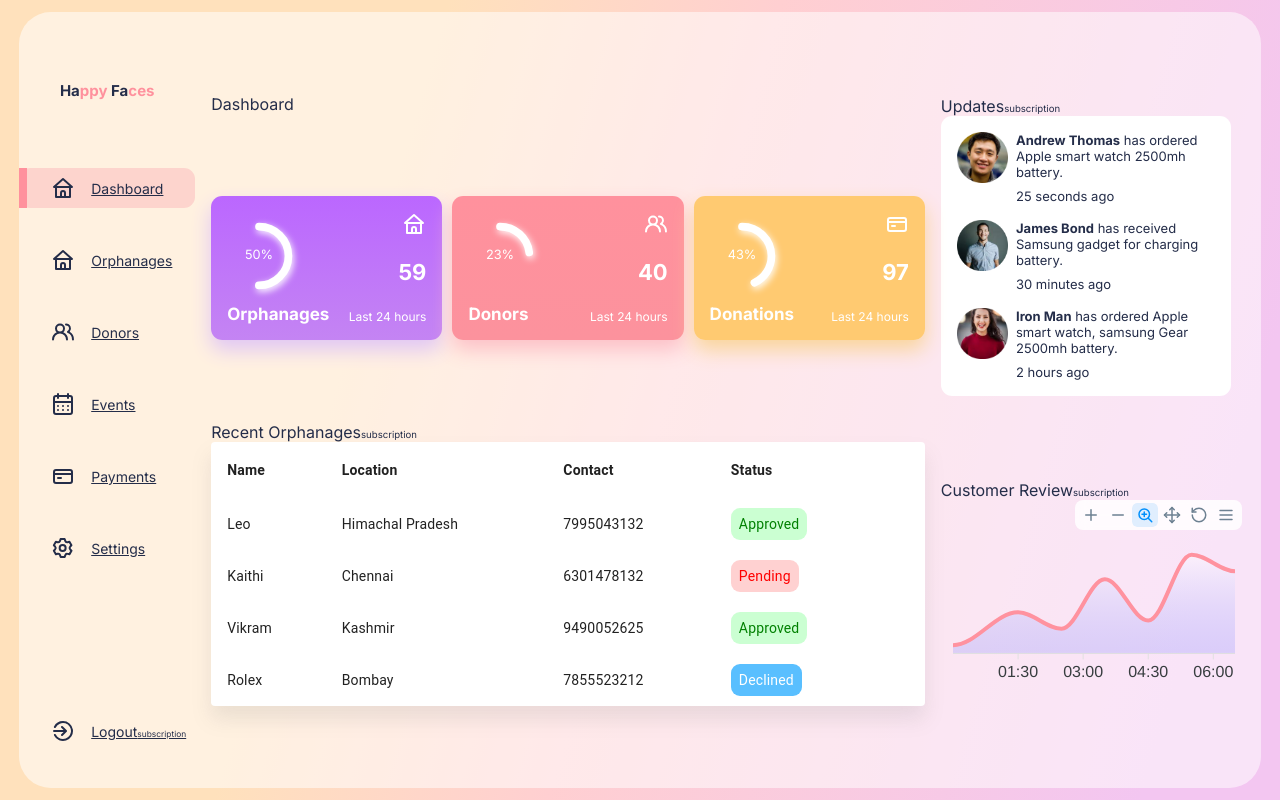
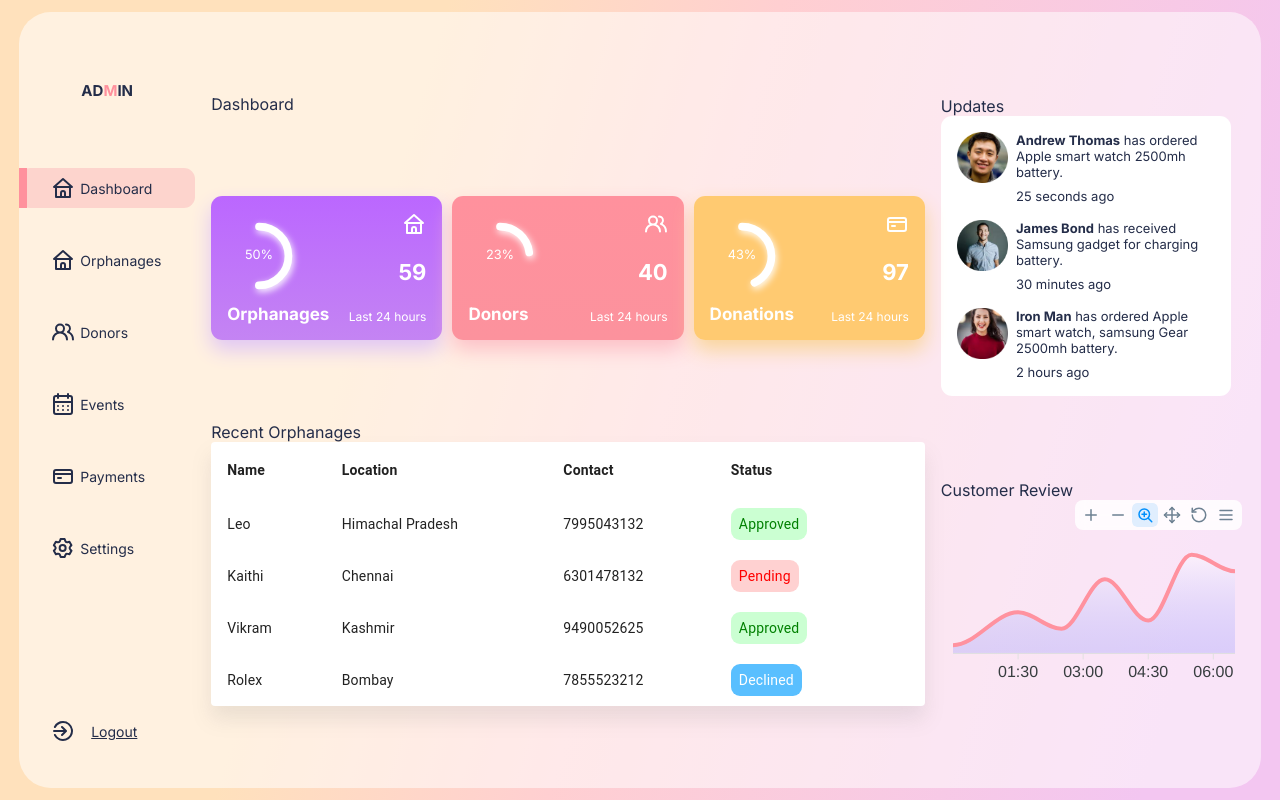
Before and after one commit to SMK-hub/HappyFaces, a React (Create React App) app in the folder frontend/: page /admin-dashboard in a window 1280 px wide. Built offline with nearby package versions, Linux system fonts and the light colour scheme.

Commit message:
Partial Admin Dashboard merge

```diff
--- a/frontend/src/App.js
+++ b/frontend/src/App.js
@@ -55,7 +55,7 @@ const App = () => {
         <Route path="/OrphanageHome/events" element={<EventTable/>}/>
         <Route path="/OrphanageHome/payments" element={<PaymentDashboard/>}/>
 
-        {/* <Route path="/orphanages" element={<OrphDash/>}/> */}
+        <Route path="/orphanages" element={<OrphDash/>}/>
       </Routes>
     </Router>
   );
--- a/frontend/src/components/Admin_Dashboard/DashboardAdmin.js
+++ b/frontend/src/components/Admin_Dashboard/DashboardAdmin.js
@@ -7,20 +7,18 @@ import OrphDash from './components/OrphDash/OrphDash.jsx';
 import Home from './components/AdminHome';
 
 function DashboardAdmin() {
-  // State to manage the selected option
   const [selectedOption, setSelectedOption] = useState(null);
 
-  // Function to handle option selection
   const handleOptionSelect = (option) => {
     console.log(option)
     setSelectedOption(option);
   };
-  // Function to render content based on the selected option
+
   const renderContent = () => {
     switch (selectedOption) {
       case 'dashboard':
         return <Home/>;
-      case ' Orphanages':
+      case 'Orphanages':
         return <OrphDash />;
       // case 'profile':
       //   return <Profile />;
@@ -31,8 +29,8 @@ function DashboardAdmin() {
       case 'mainDash':
         return <MainDash />;
       default:
-        return <MainDash />; // Render nothing if no option is selected
-    }
+        return <MainDash />;
+      }
   };
 
   return (
--- a/frontend/src/components/Admin_Dashboard/Data/Data.js
+++ b/frontend/src/components/Admin_Dashboard/Data/Data.js
@@ -27,12 +27,12 @@ export const SidebarData = [
   {
     icon: UilHome,
     heading: "Dashboard",
-    path: "/",
+    path: "dashboard",
   },
   {
     icon: UilHome,
     heading: "Orphanages",
-    path: "/orphanages",
+    path: "Orphanages",
   },
   {
     icon: UilUsersAlt,
--- a/frontend/src/components/Admin_Dashboard/components/Card/Card.css
+++ b/frontend/src/components/Admin_Dashboard/components/Card/Card.css
@@ -59,10 +59,10 @@
 }
 
 /* ExpandedCard */
-.ExpandedCard {
+.ExpandedCard1 {
   position: absolute;
   width: 60%;
-  height: 70vh;
+  height:70%;
   z-index: 9;
   left: 13rem;
   border-radius: 1rem;
@@ -72,13 +72,13 @@
   justify-content: space-around;
   padding: 1rem;
 }
-.ExpandedCard > span:nth-of-type(1) {
+.ExpandedCard1 > span:nth-of-type(1) {
   color: white;
   font-size: 26px;
   font-weight: bold;
   text-shadow: 0px 0px 15px white;
 }
-.ExpandedCard > span:nth-of-type(2) {
+.ExpandedCard1 > span:nth-of-type(2) {
   color: rgb(236, 236, 236);
   font-size: 15px;
 }
@@ -88,15 +88,16 @@
 }
 
 @media screen and (max-width: 1200px) {
-  .ExpandedCard {
+  .ExpandedCard1 {
     top: 2rem;
-    height: 45vh;
+    height: fit-content;
     left: 6rem;
+    width: fit-content;
   }
 }
 
 @media screen and (max-width: 768px) {
-  .ExpandedCard {
+  .ExpandedCard1 {
     top: 8rem;
     height: 50%;
     left: 25px;
--- a/frontend/src/components/Admin_Dashboard/components/Card/Card.jsx
+++ b/frontend/src/components/Admin_Dashboard/components/Card/Card.jsx
@@ -110,7 +110,7 @@ function ExpandedCard({ param, setExpanded }) {
 
   return (
     <motion.div
-      className="ExpandedCard"
+      className="ExpandedCard1"
       style={{
         background: param.color.backGround,
         boxShadow: param.color.boxShadow,
--- a/frontend/src/components/Admin_Dashboard/components/OrphDash/OrphDash.jsx
+++ b/frontend/src/components/Admin_Dashboard/components/OrphDash/OrphDash.jsx
@@ -50,7 +50,6 @@ const OrphDash = () => {
     <div className="OrphDash">
       <h2>Verified Orphanages</h2>
 
-      {/* Dropdown Search Bar */}
       <label htmlFor="locationFilter">Search by Location</label>
       <select id="locationFilter" value={selectedLocation} onChange={handleLocationChange}>
         {uniqueLocations.map((location, index) => (
--- a/frontend/src/components/Admin_Dashboard/components/Sidebar.jsx
+++ b/frontend/src/components/Admin_Dashboard/components/Sidebar.jsx
@@ -9,9 +9,13 @@ import { Link } from "react-router-dom";
 
 // ... (imports and other code)
 
-const Sidebar = () => {
+const Sidebar = ({onOptionSelect}) => {
   const [selected, setSelected] = useState(0);
   const [expanded, setExpanded] = useState(true);
+  const SelectOption=(value)=>{
+
+    onOptionSelect(value);
+  }
 
   const sidebarVariants = {
     true: {
@@ -38,25 +42,26 @@ const Sidebar = () => {
       >
         {/* logo */}
         <div className="logo">
-          <span>
-            Ha<span>ppy</span> Fa<span>ces</span>
-          </span>
+        <span style={{display:"flex",flexDirection:'row'}}>
+          AD<span>M</span>IN
+        </span>
         </div>
 
         <div className="menu">
-          {SidebarData.map((item, index) => (
-            <Link
-              to={item.path}
-              className={
-                selected === index ? "menuItem active" : "menuItem"
-              }
+        {SidebarData.map((item, index) => {
+          return (
+
+            <div
+              className={selected === index ? "menuItem active" : "menuItem"}
               key={index}
               onClick={() => setSelected(index)}
-            >
+            ><div style={{display:'flex',flexDirection:'row',alignItems:'center',gap:'5px'}} onClick={()=>{SelectOption(item.path)}}>
               <item.icon />
               <span>{item.heading}</span>
-            </Link>
-          ))}
+              </div>
+            </div>
+          );
+        })}
           {/* signoutIcon */}
           <Link to="/logout" className="menuItem">
             <UilSignOutAlt />
--- a/frontend/src/components/All_css/Registration.css
+++ b/frontend/src/components/All_css/Registration.css
@@ -130,7 +130,6 @@
     &::after {
       font-size: 0.6em;
       font-weight: 100;
-      content: 'subscription';
     }
   }
 
--- a/frontend/src/components/Orphanage_Dashboard/DashboardOrphanage.js
+++ b/frontend/src/components/Orphanage_Dashboard/DashboardOrphanage.js
@@ -12,15 +12,13 @@ import PaymentDashboard from './components/Payments/Payment';
 import MainDash from './components/MainDash/MainDash';
 
 function DashboardOrphanage() {
-  // State to manage the selected option
   const [selectedOption, setSelectedOption] = useState(null);
 
-  // Function to handle option selection
   const handleOptionSelect = (option) => {
     console.log(option)
     setSelectedOption(option);
   };
-  // Function to render content based on the selected option
+
   const renderContent = () => {
     switch (selectedOption) {
       case 'home':
@@ -36,7 +34,7 @@ function DashboardOrphanage() {
       case 'mainDash':
         return <MainDash />;
       default:
-        return <MainDash/>; // Render nothing if no option is selected
+        return <MainDash/>;
     }
   };
 
--- a/frontend/src/components/Orphanage_Dashboard/components/Sidebar.jsx
+++ b/frontend/src/components/Orphanage_Dashboard/components/Sidebar.jsx
@@ -59,10 +59,10 @@ const SelectOption=(value)=>{
           );
         })}
         {/* signoutIcon */}
-        <div className="menuItem">
-          <UilSignOutAlt />
-          <p>Sign Out</p>
-        </div>
+        <Link to="/logout" className="menuItem">
+            <UilSignOutAlt />
+            <h3>Logout</h3>
+          </Link>
       </div>
     </motion.div>
     </>
```
Also changed, not shown: 1 other file (tests, documents, lock files or other folders).
